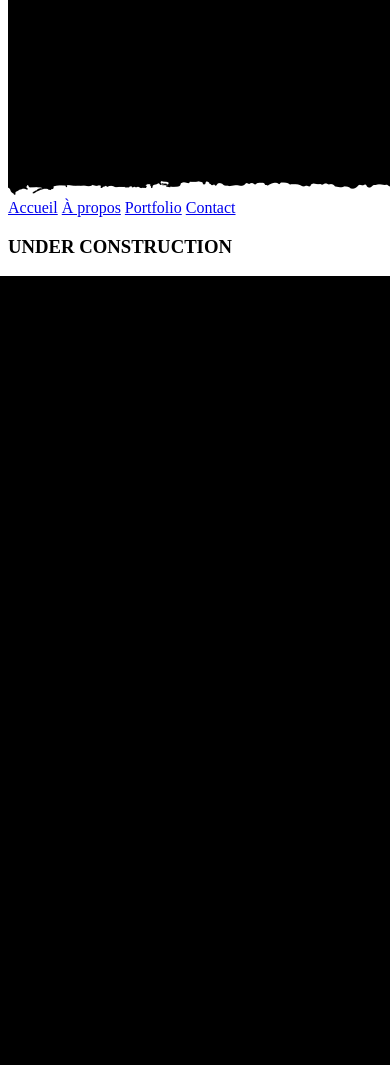
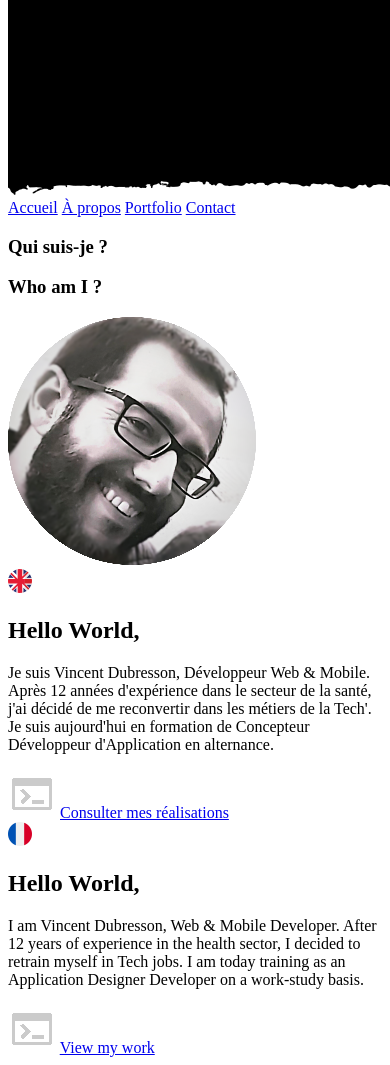
Before and after one commit to vincentDubresson/Portfolio_Old, a Symfony app: template templates/home/index.html.twig in a window 390 px wide; the page is wider, and only the part inside the window is pictured. Shown: the part 4713-5778 px from the top of that part. Before the commit the page ends 4989 px from the top of that part, so only its background shows below. Run offline with Twig, Linux system fonts and the light colour scheme; the template is opened without the code that fills it, so the values that code supplies are empty; some libraries are stand-ins or nearby versions.

Commit message:
Integration of the mobile version of description content

```diff
--- a/assets/styles/_var.scss
+++ b/assets/styles/_var.scss
@@ -23,7 +23,7 @@ $roboto: 'Roboto', sans-serif;
 $open: 'Open Sans', sans-serif;
 
 // Colors
-$main-color : #EDEDED;
+$main-color : #CBCBCB;
 $purple-color : #963A87;
 $blue-color : #00648a;
 
@@ -57,6 +57,7 @@ html {
 
 p {
     margin-bottom: 0;
+    font-family: $open;
 }
 
 h1 {
--- a/assets/styles/home/burger-menu/burger_menu.scss
+++ b/assets/styles/home/burger-menu/burger_menu.scss
@@ -94,4 +94,5 @@
     opacity: 1 !important;
     top: 0;
     width: 100%;
+    z-index: 3 !important;
 }
--- a/templates/home/layouts/_content_presentation.html.twig
+++ b/templates/home/layouts/_content_presentation.html.twig
@@ -1 +1,35 @@
-<h1 class="content-section-title">UNDER CONSTRUCTION</h1>
+<div class="presentation-title-container">
+	<h1 class="presentation-title-fr">Qui suis-je ?</h1>
+	<h1 class="presentation-title-en">Who am I ?</h1>
+</div>
+<div class="presentation-content">
+    <img class="presentation-content-picture" src="{{ asset('build/images/logo/profile_img_rnd.png') }}"/>
+	<div class="presentation-content-description-fr">
+        <img class="presentation-content-fr-flag-icon" src="{{ asset('build/images/icons/royaume-uni.png') }}"/>
+        <h2 class="presentation-content-title">Hello World,</h2>
+        <p class="presentation-content-text">
+        Je suis <span>Vincent Dubresson</span>, Développeur Web & Mobile.
+        Après 12 années d'expérience dans le secteur de la santé, j'ai décidé
+        de me reconvertir dans les métiers de la Tech'. Je suis aujourd'hui
+        en formation de Concepteur Développeur d'Application en alternance.
+        </p>
+        <div class="presentation-content-redirection">
+            <img class="presentation-content-link-icon" src="{{ asset('build/images/icons/terminal.png') }}"/>
+            <a class="presentation-content-link" href="#">Consulter mes réalisations</a>
+        </div>
+    </div>
+    <div class="display-none presentation-content-description-en">
+        <img class="presentation-content-en-flag-icon" src="{{ asset('build/images/icons/la-france.png') }}"/>
+        <h2 class="presentation-content-title">Hello World,</h2>
+        <p class="presentation-content-text">
+            I am <span>Vincent Dubresson</span>, Web & Mobile Developer.
+            After 12 years of experience in the health sector, I decided
+            to retrain myself in Tech jobs. I am today
+            training as an Application Designer Developer on a work-study basis.
+        </p>
+        <div class="presentation-content-redirection">
+            <img class="presentation-content-link-icon" src="{{ asset('build/images/icons/terminal.png') }}"/>
+            <a class="presentation-content-link" href="#">View my work</a>
+        </div>
+    </div>
+</div>
```
Also changed, not shown: assets/script/content_presentation.js (+18 -0 lines), assets/script/onscroll/onscroll.js (+36 -2 lines), assets/styles/home/content/content_presentation.scss (+96 -0 lines), assets/styles/home/index.scss (+4 -3 lines), assets/images/icons/la-france.png (added), assets/images/icons/royaume-uni.png (added), assets/images/icons/terminal.png (added), assets/images/logo/profile_img_rnd.png (added).
